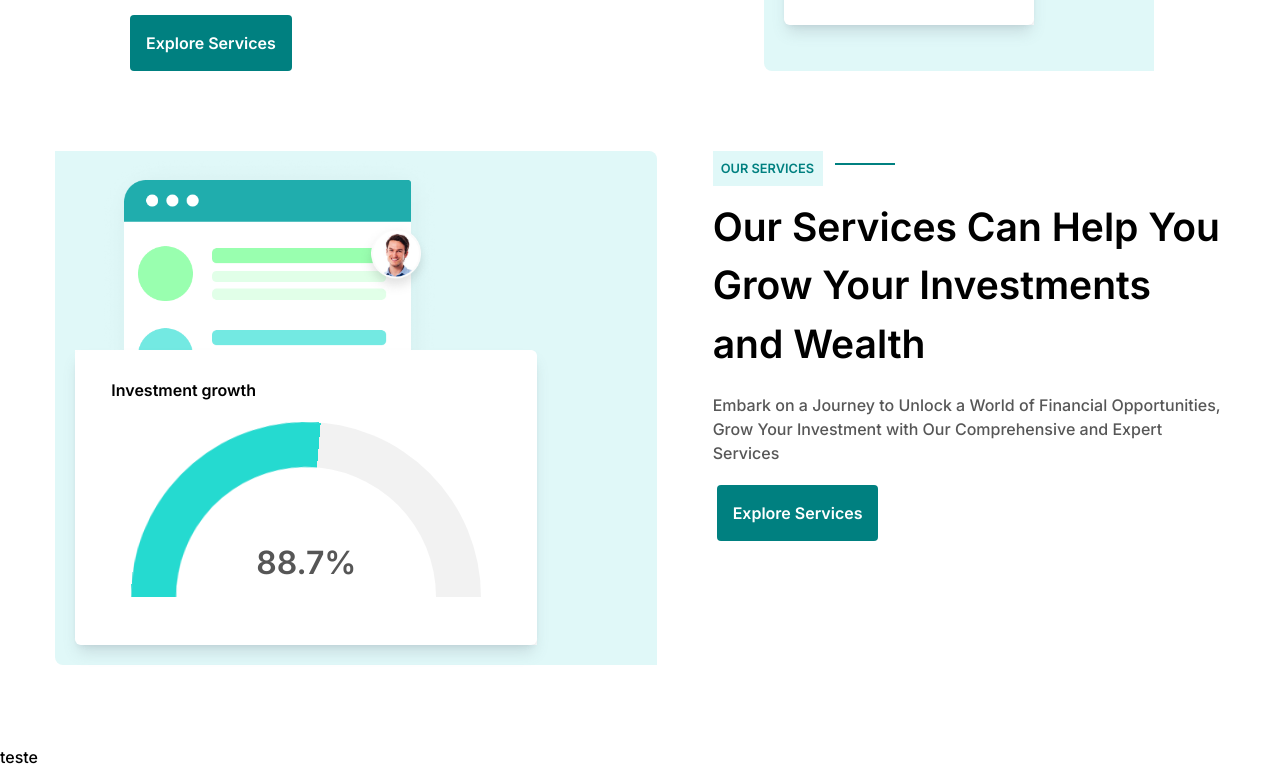
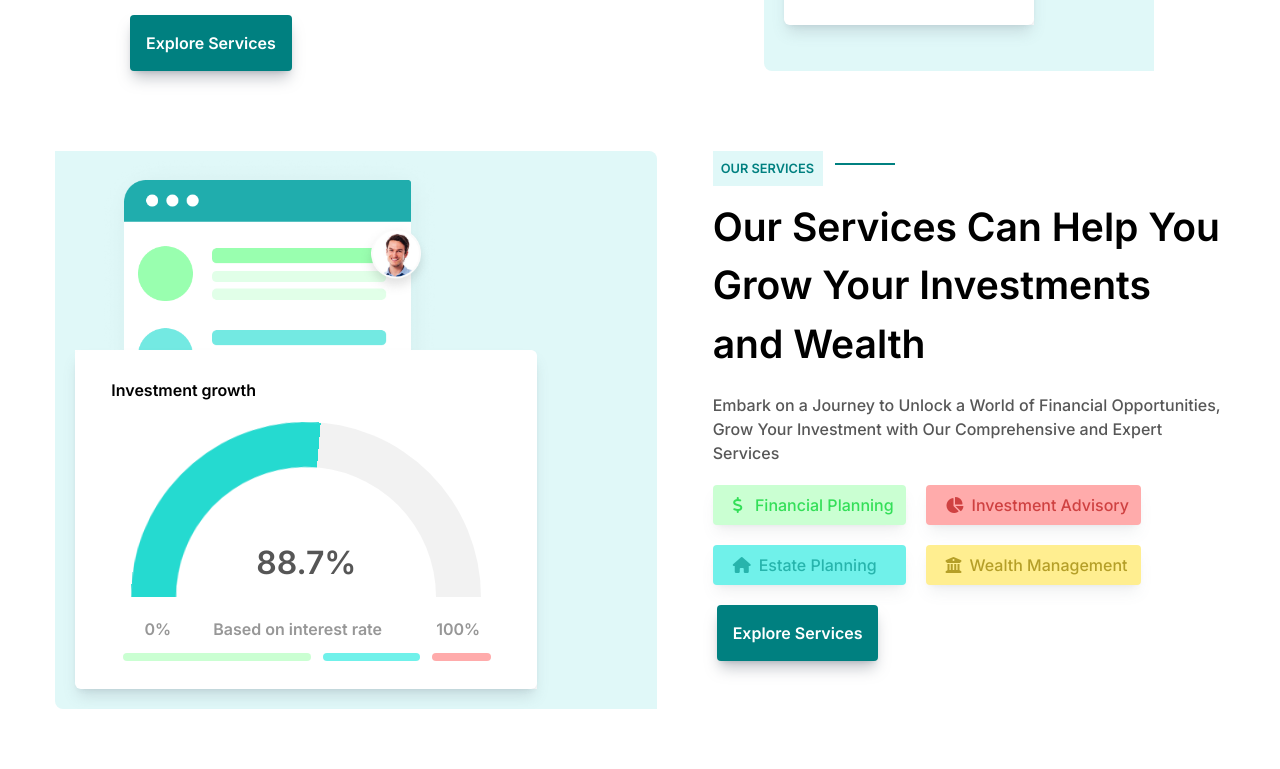
Before and after one commit to sabrinatopel/page-prosperix, a plain HTML site: page index.html in a window 1280 px wide. Shown: the part 1260-2029 px from the top of the page. After the commit the page ends 1969 px from the top, so only its background shows below. Drawn offline with nearby package versions, Linux system fonts and the light colour scheme.

Commit message:
section OUR SERVICES ok

```diff
--- a/index.html
+++ b/index.html
@@ -25,8 +25,17 @@
               "gray-1": "#b1b1b1",
               "gray-2": "#D9D9D9",
               "gray-3": "#F6F6F6",
+              "gray-4": "#979797",
               mint: "#92BBB9",
               "light-mint": "#E0F8F8",
+              "green-1": "#CAFFD2",
+              "green-2": "#33DF58",
+              "red-1": "#FFABAB",
+              "red-2": "#CF4141",
+              "blue-1": "#70F1EA",
+              "blue-2": "#27B4AC",
+              "yellow-1": "#FFEE90",
+              "yellow-2": "#B59F28",
             },
             fontSize: {
               sm: "0.8rem",
@@ -81,7 +90,7 @@
         </div>
         <div class="w-auto p-1">
           <button
-            class="p-4 bg-primary font-semibold focus:border-gray-300 focus:outline focus:outline-2 rounded text-white">
+            class="p-4 bg-primary font-semibold focus:border-gray-300 focus:outline focus:outline-2 rounded text-white shadow-lg shadow-gray-500/40">
             Get Started
           </button>
         </div>
@@ -113,7 +122,7 @@
             </div>
 
             <button
-              class="ml-1 p-4 bg-primary font-semibold focus:border-gray-300 focus:outline focus:outline-2 rounded text-white">
+              class="ml-1 p-4 bg-primary font-semibold focus:border-gray-300 focus:outline focus:outline-2 rounded text-white shadow-lg shadow-gray-500/40">
               Get Started
             </button>
           </div>
@@ -223,7 +232,7 @@
           </p>
           <div>
             <button
-              class="ml-1 p-4 bg-primary font-semibold focus:border-gray-300 focus:outline focus:outline-2 rounded text-white">
+              class="ml-1 p-4 shadow-lg shadow-gray-500/40 bg-primary font-semibold focus:border-gray-300 focus:outline focus:outline-2 rounded text-white">
               Explore Services
             </button>
           </div>
@@ -302,9 +311,24 @@
                 <p class="font-black relative z-0">Investment growth</p>
                 <div class="flex p-5">
                   <ul class="chart-skills">
-                    <li>
-                    </li>
+                    <li></li>
                   </ul>
+                </div>
+                <div class="flex flex-nowrap justify-around">
+                  <p class="font-bold ml-3 text-gray-4">0%</p>
+                  <p class="font-bold text-gray-4">Based on interest rate</p>
+                  <p class="font-bold ml-3 text-gray-4">100%</p>
+                </div>
+                <div class="flex">
+                  <div
+                  class="bg-green-1 mt-3 ml-3 h-2 rounded"
+                  style="width: 48%; "></div>
+                  <div
+                  class="bg-blue-1 mt-3 ml-3  h-2 rounded"
+                  style="width: 25%;"></div>
+                  <div
+                  class="bg-red-1 mt-3 ml-3  h-2 rounded"
+                  style="width: 15%;"></div>
                 </div>
               </div>
             </div>
@@ -319,27 +343,63 @@
               class="bg-primary mt-3 ml-3"
               style="width: 60px; height: 2px"></div>
           </div>
-          <p class="font-black  text-4xl">
-            Our Services Can Help You <br />Grow Your Investments  <br />and Wealth
+          <p class="font-black text-4xl">
+            Our Services Can Help You <br />Grow Your Investments <br />and
+            Wealth
           </p>
           <p
             class="mt-5 text-third font-medium flex flex-wrap max-w-lg leading-6 mt-5">
-            Embark on a Journey to Unlock a World of Financial Opportunities, Grow Your Investment with Our Comprehensive and Expert Services
+            Embark on a Journey to Unlock a World of Financial Opportunities,
+            Grow Your Investment with Our Comprehensive and Expert Services
           </p>
           <div>
-            <button
-              class="ml-1  mt-5 p-4 bg-primary font-semibold focus:border-gray-300 focus:outline focus:outline-2 rounded text-white">
-              Explore Services
-            </button>
+            <div class="flex">
+              <div class="flex flex-col">
+                <div class="pt-5 pr-5">
+                  <div
+                    class="p-2 px-3 bg-green-1 rounded shadow-lg shadow-gray-500/10">
+                    <i class="fa-solid fa-dollar-sign text-green-2 mx-2"></i>
+                    <span class="text-green-2">Financial Planning</span>
+                  </div>
+                </div>
+                <div class="pt-5 pr-5">
+                  <div
+                    class="p-2 px-3 bg-blue-1 rounded shadow-lg shadow-gray-500/10">
+                    <i class="fa-solid fa-house text-blue-2 mx-2"></i
+                    ><span class="text-blue-2">Estate Planning</span>
+                  </div>
+                </div>
+              </div>
+              <div class="flex flex-col">
+                <div class="pt-5 pr-5">
+                  <div
+                    class="p-2 px-3 bg-red-1 rounded shadow-lg shadow-gray-500/10">
+                    <i class="fa-solid fa-chart-pie text-red-2 mx-2"></i
+                    ><span class="text-red-2">Investment Advisory</span>
+                  </div>
+                </div>
+
+                <div class="pt-5 pr-5">
+                  <div
+                    class="p-2 px-3 bg-yellow-1 rounded shadow-lg shadow-gray-500/10">
+                    <i
+                      class="fa-solid fa-building-columns text-yellow-2 mx-2"></i
+                    ><span class="text-yellow-2">Wealth Management</span>
+                  </div>
+                </div>
+              </div>
+            </div>
+            <div class="mt-5">
+              <button
+                class="ml-1 p-4 bg-primary font-semibold focus:border-gray-300 focus:outline focus:outline-2 rounded text-white shadow-lg shadow-gray-500/40">
+                Explore Services
+              </button>
+            </div>
           </div>
         </div>
       </section>
-      <section>
-
-
-      </section>
     </div>
 
-    <footer class="footer">teste</footer>
+    <!-- <footer class="footer">teste</footer> -->
   </body>
 </html>
```
